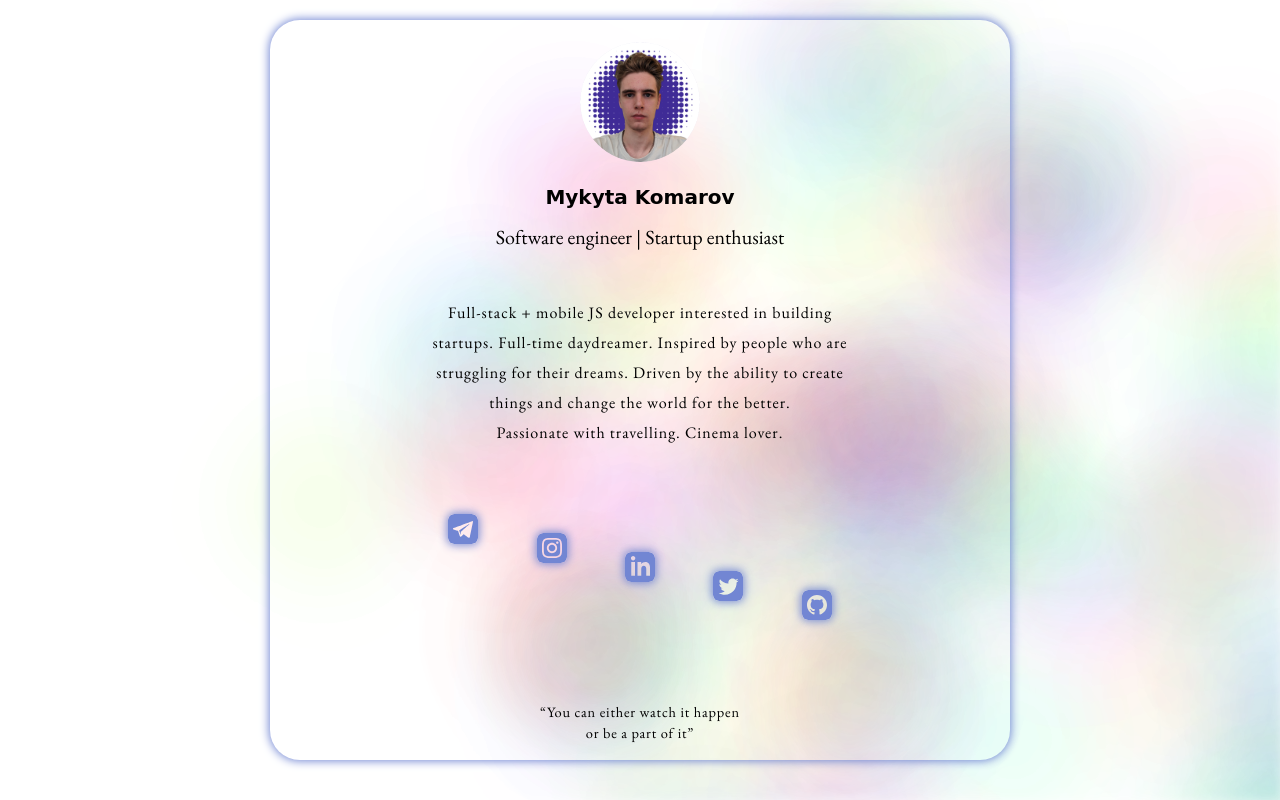
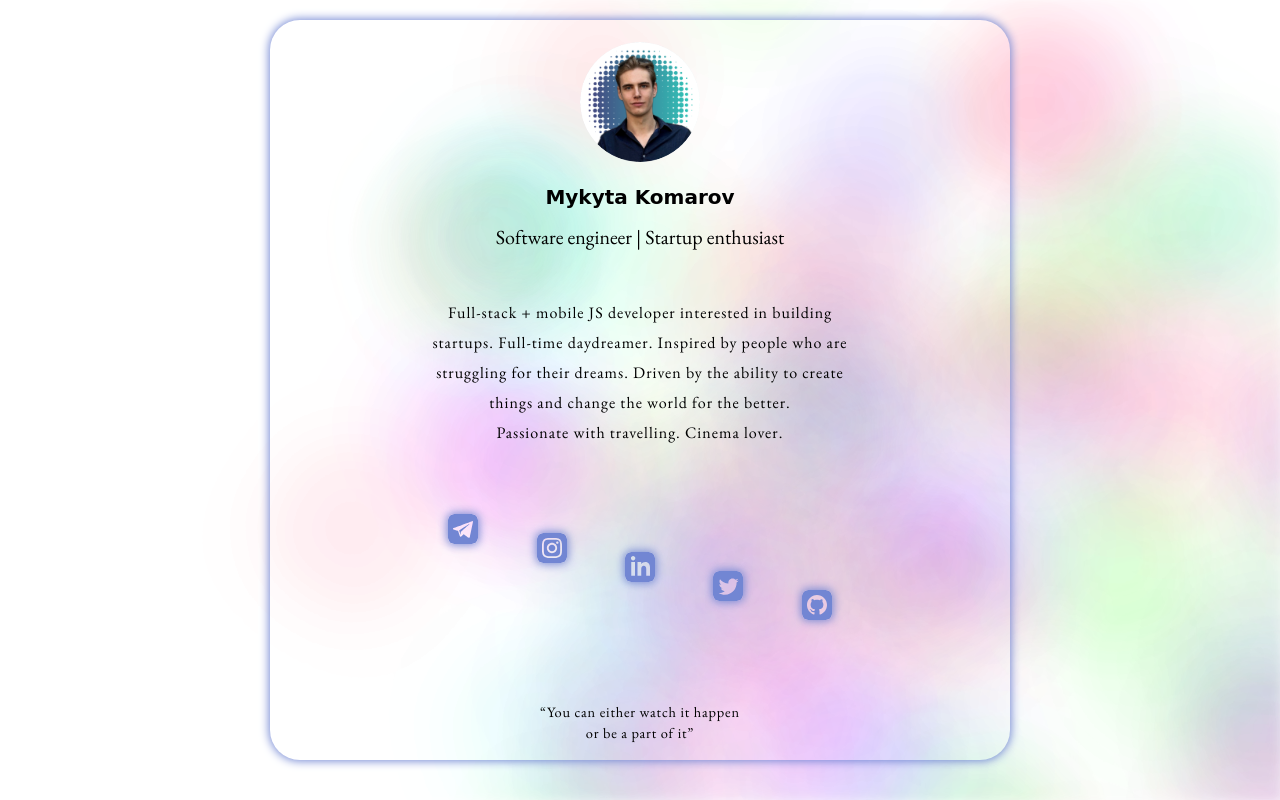
Before and after one commit to R0ixy/business-card, a website built with Vite: page index.html in a window 1280 px wide. Built offline with nearby package versions, Linux system fonts and the light colour scheme; a web font is replaced by a local one.

Commit message:
change avatar

```diff
--- a/index.html
+++ b/index.html
@@ -15,7 +15,8 @@
   <div class="wrapper">
     <div class="card">
       <div class="header">
-        <img class="avatar" src="assets/avatar.png" alt="avatar"/>
+        <img class="avatar" src="assets/avatar-2.png" alt="avatar"/>
+<!--        <img class="avatar" src="assets/avatar.JPG" alt="avatar"/>-->
         <div class="name">Mykyta Komarov</div>
         <div class="about">Software engineer | Startup enthusiast</div>
       </div>
```
Also changed, not shown: assets/avatar-2.png (added), assets/avatar.JPG (added), assets/avatar.png (deleted).
